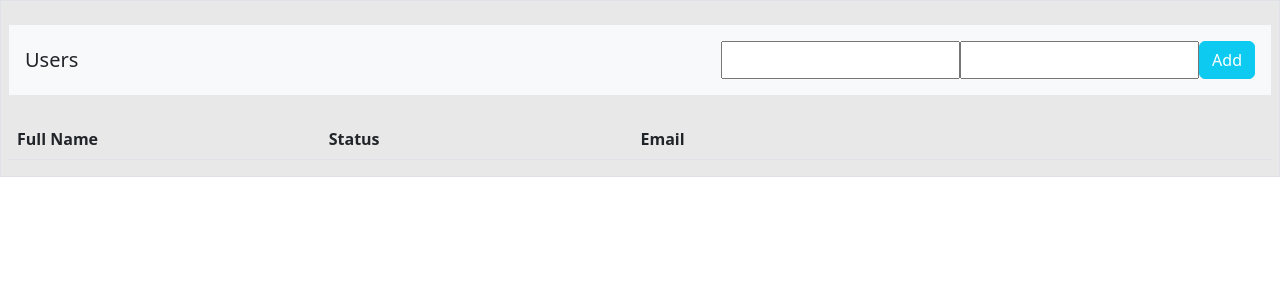
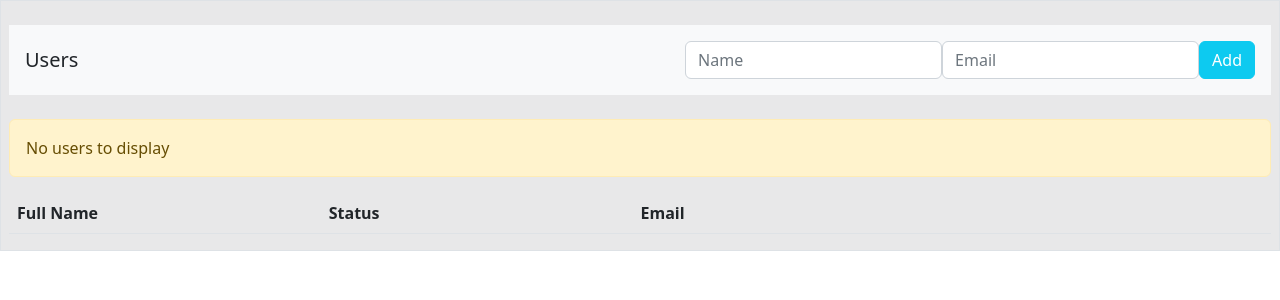
Before and after one commit to ohadHakim/usersManager, a React (Create React App) app: page / in a window 1280 px wide. Shown: the top 300 px of the page. Built offline with nearby package versions, Linux system fonts and the light colour scheme.

Commit message:
add state in components

```diff
--- a/src/components/Header/Header.tsx
+++ b/src/components/Header/Header.tsx
@@ -1,18 +1,52 @@
 import React from "react";
+import { text } from "stream/consumers";
 
 interface HeaderProps {}
 
-interface HeaderState {}
+interface HeaderState {
+  fullName: string;
+  email: string;
+}
 
 class Header extends React.Component<HeaderProps, HeaderState> {
+  constructor(props: {}) {
+    super(props);
+    this.state = {
+      fullName: "",
+      email: "",
+    };
+  }
+
+  handleInputChange = (
+    event: React.ChangeEvent<HTMLInputElement>,
+    fieldName: string
+  ) => {
+    this.setState({
+      ...this.state,
+      [fieldName]: event.target.value,
+    });
+  };
+
   render() {
     return (
       <div className="d-flex align-items-center p-3 my-4 bg-light">
         <h5 className="me-auto mb-0">Users</h5>
         <div className="d-flex">
-          <input />
+          <input
+            value={this.state.fullName}
+            onChange={(e) => this.handleInputChange(e, "fullName")}
+            type="text"
+            placeholder="Name"
+            className="form-control"
+          />
 
-          <input />
+          <input
+            value={this.state.email}
+            onChange={(e) => this.handleInputChange(e, "email")}
+            type="text"
+            placeholder="Email"
+            className="form-control"
+          />
 
           <button className="btn btn-info text-white">Add</button>
         </div>
--- a/src/components/Users/Users.tsx
+++ b/src/components/Users/Users.tsx
@@ -11,16 +11,28 @@ export interface IUser {
   _id?: string;
 }
 
-interface UsersProps {}
+interface UsersState {
+  users: Array<IUser>;
+}
 
-interface UsersState {}
+class Users extends React.Component<{}, UsersState> {
+  constructor(props: {}) {
+    super(props);
+    this.state = {
+      users: [],
+    };
+  }
 
-class Users extends React.Component<UsersProps, UsersState> {
   render() {
     return (
       <div className="bg-dark bg-opacity-10 border px-2">
         <Header />
-        <Table users={[]} />
+        {this.state.users.length === 0 && (
+          <div className="alert alert-warning" role="alert">
+            No users to display
+          </div>
+        )}
+        <Table users={this.state.users} />
       </div>
     );
   }
```
